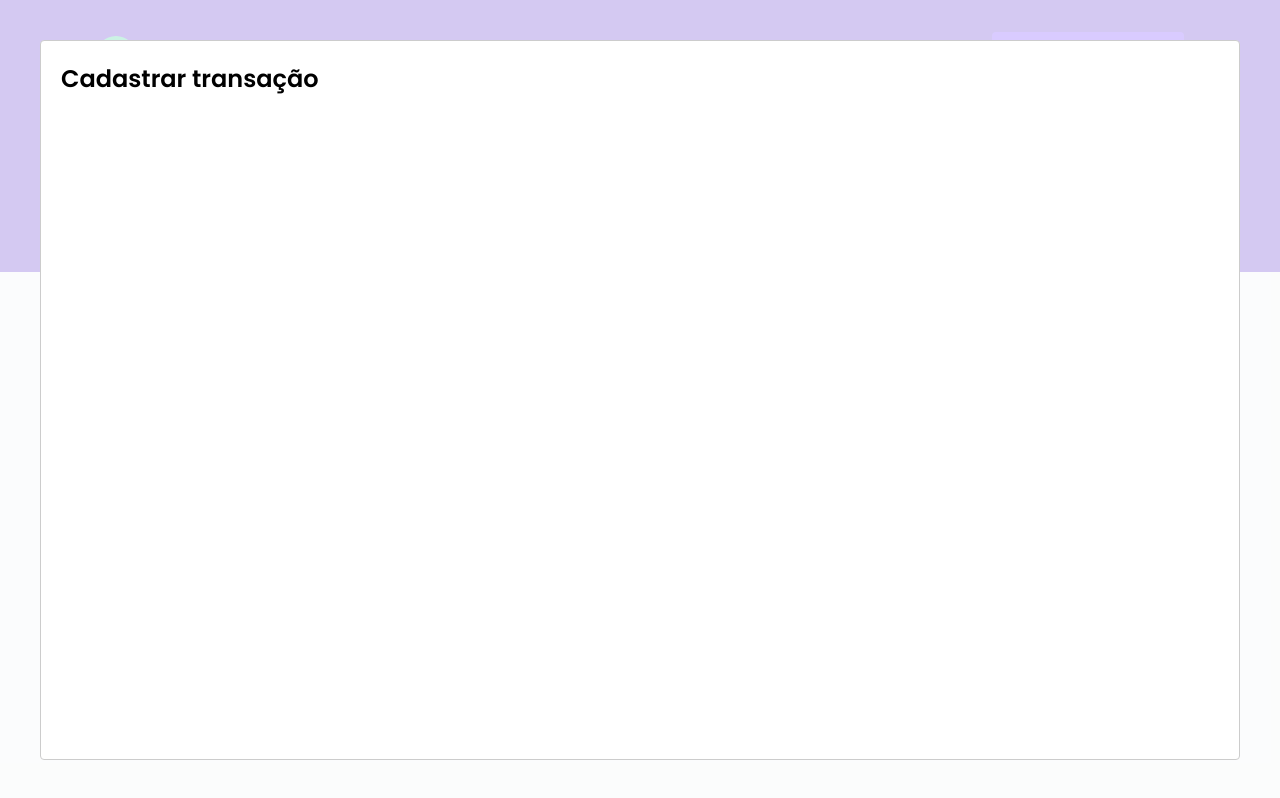
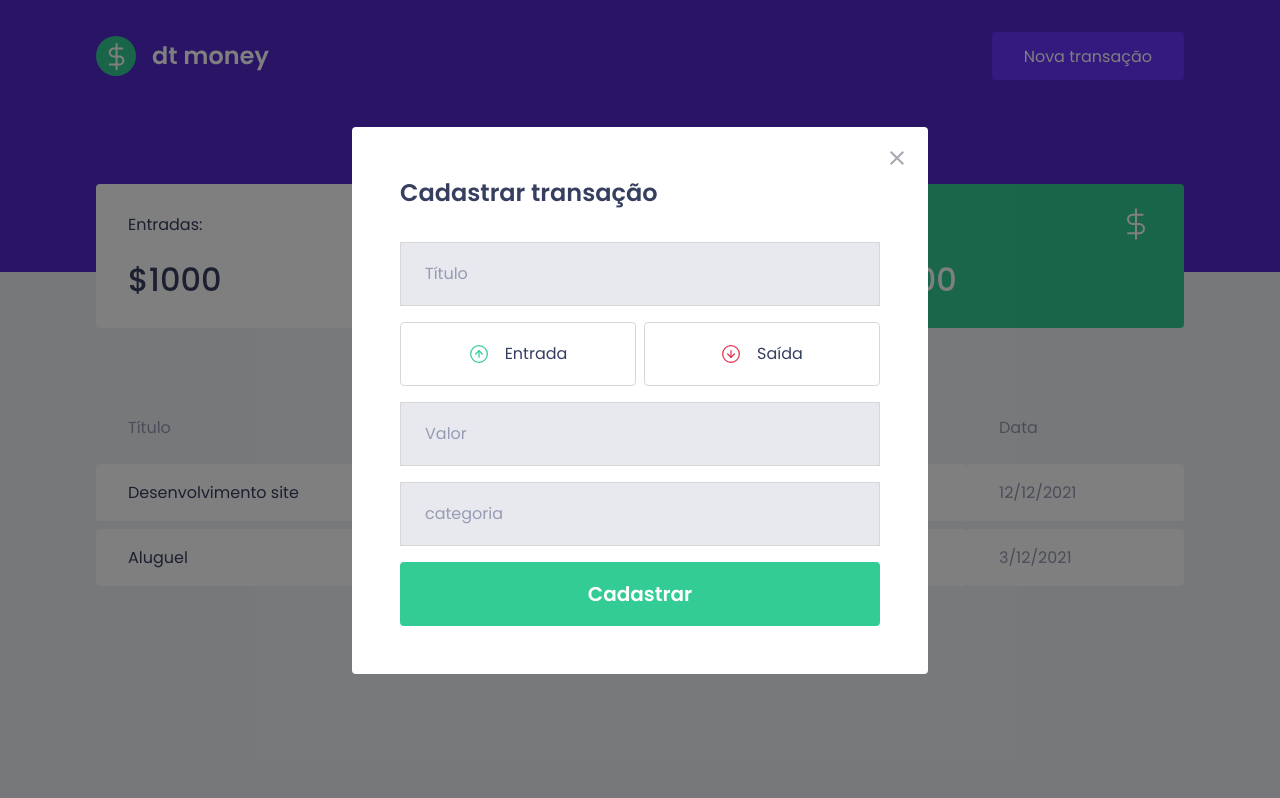
Before and after one commit to dinotudor/ignite-dtmoney, a React (Create React App) app: page / in a window 1280 px wide. Both pictures are taken after a click on the button "Nova transação". Built offline with nearby package versions, Linux system fonts and the light colour scheme; no server answers; what miragejs would draw is missing.

Commit message:
New transactio modal styles

```diff
--- a/package.json
+++ b/package.json
@@ -6,6 +6,7 @@
     "@types/react-modal": "^3.12.0",
     "@types/styled-components": "^5.1.9",
     "axios": "^0.21.1",
+    "polished": "^4.1.1",
     "react": "^17.0.1",
     "react-dom": "^17.0.1",
     "react-modal": "^3.12.1",
--- a/src/components/NewTransactionModal/index.tsx
+++ b/src/components/NewTransactionModal/index.tsx
@@ -1,24 +1,53 @@
+import close from '../../assets/close.svg';
+import income from '../../assets/income.svg';
+import outcome from '../../assets/outcome.svg';
 import Modal from 'react-modal';
-import { Container } from './styles';
+import { Container, TransactionTypeContainer } from './styles';
 
 interface NewTransactionModalProps {
   isOpen: boolean;
   onRequestClose: () => void;
 }
 
-export function NewTransactionModal({isOpen, onRequestClose}: NewTransactionModalProps) {
+export function NewTransactionModal({ isOpen, onRequestClose }: NewTransactionModalProps) {
   return (
-    <Container>
-
     <Modal
       isOpen={isOpen}
       onRequestClose={onRequestClose}
+      overlayClassName="react-modal-overlay"
+      className="react-modal-content"
     >
-      <h2>Cadastrar transação</h2>
+      <Container>
+        <button
+          type="button"
+          onClick={onRequestClose}
+          className="react-modal-close"
+        >
+          <img src={close} alt="Close modal" />
+        </button>
+        <h2>Cadastrar transação</h2>
+        <input
+          placeholder="Título"
+        />
+        <TransactionTypeContainer>
+          <button>
+            <img src={income} alt="entradas"/>
+            <span>Entrada</span>
+          </button>
+          <button>
+            <img src={outcome} alt="saída"/>
+            <span>Saída</span>
+          </button>
+        </TransactionTypeContainer>
+        <input
+          type="number"
+          placeholder="Valor"
+        />
+        <input
+          placeholder="categoria"
+        />
+        <button type="submit">Cadastrar</button>
+      </Container>
     </Modal>
-
-
-
-    </Container>
   );
 }
--- a/src/components/NewTransactionModal/styles.ts
+++ b/src/components/NewTransactionModal/styles.ts
@@ -1,3 +1,88 @@
 import styled from 'styled-components';
+import { darken } from 'polished';
 
-export const Container = styled.div``;
+export const Container = styled.form`
+  h2 {
+    color: var(--text-title);
+    font-size: 1.5rem;
+    margin-bottom: 2rem;
+  }
+  input {
+    width: 100%;
+    padding: 0 1.5rem;
+    height: 4rem;
+    border-radius: 0.25px;
+
+    border: 1px solid #d7d7d7;
+    background: #e7e9ee;
+    font-weight: 400;
+    font-size: 1rem;
+
+    &::placeholder {
+      color: var(--text-body);
+    }
+    & + input {
+      margin-top: 1rem;
+    }
+  }
+  button[type="submit"] {
+    width: 100%;
+    margin-top: 1rem;
+    height: 4rem;
+    background: var(--green);
+    border: none;
+    border-radius: 0.25rem;
+    color: #fff;
+    font-size: 1.25rem;
+    font-weight: 600;
+
+    transition: filter 0.2s;
+
+    &:hover {
+      filter: brightness(0.8);
+    }
+  }
+  .react-modal-close {
+    position: absolute;
+    right: 1.5rem;
+    top: 1.5rem;
+    border: 0;
+    background: transparent;
+    transition: filter 0.2s;
+
+    &:hover {
+      filter: brightness(0.8);
+    }
+  }
+`;
+
+export const TransactionTypeContainer = styled.div`
+  margin: 1rem 0;
+  display: grid;
+  grid-template-columns: 1fr 1fr;
+  gap: 0.5rem;
+
+  button {
+    height: 4rem;
+    border: 1px solid #d7d7d7;
+    border-radius: 0.25rem;
+    background: transparent;
+    display: flex;
+    align-items: center;
+    justify-content: center;
+    transition: border-color 0.2s;
+    &:hover {
+      border-color: ${darken(0.1, '#d7d7d7')};
+    }
+    img {
+      width: 20px;
+      height: 20px;
+    }
+    span {
+      display: inline-block;
+      margin-left: 1rem;
+      font-size: 1rem;
+      color: var(--text-title);
+    }
+  }
+`;
--- a/src/styles/global.ts
+++ b/src/styles/global.ts
@@ -49,4 +49,25 @@
   [disabled] {
     opacity: 0.75;
   }
+
+  .react-modal-overlay {
+    background: rgba(0,0,0, 0.5);
+    position: fixed;
+    top: 0;
+    bottom: 0;
+    left: 0;
+    right: 0;
+
+    display: flex;
+    justify-content: center;
+    align-items: center;
+  }
+  .react-modal-content {
+    width: 100%;
+    max-width: 576px;
+    background: var(--shape);
+    padding: 3rem;
+    position: relative;
+    border-radius: 0.25rem;
+  }
 `
```
Also changed, not shown: 1 other file (tests, documents, lock files or other folders).
